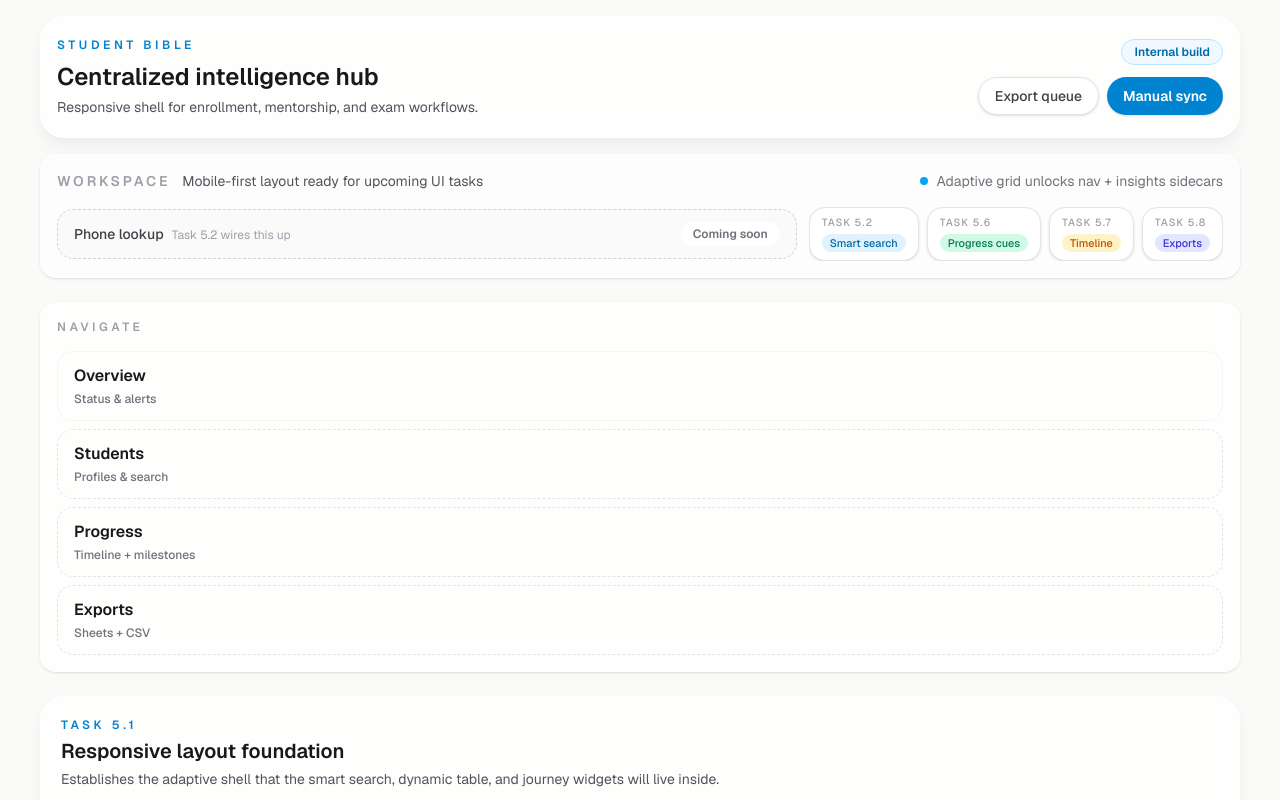
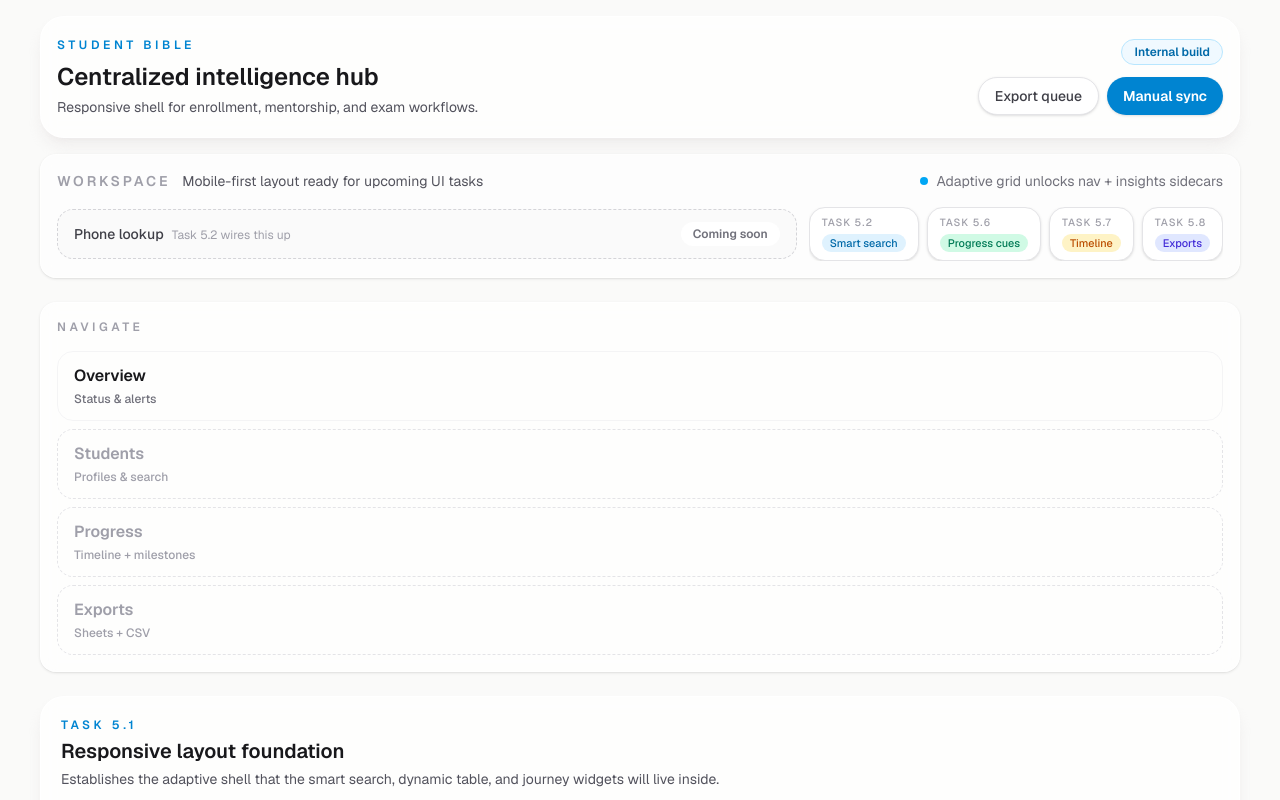
Before and after one commit to content-plutus/student-bible, a Next.js app: page / in a window 1280 px wide. Shown: the top 800 px of the page. Built offline with nearby package versions, Linux system fonts and the light colour scheme.

Commit message:
Align nav item colors with disabled state

```diff
--- a/src/components/layout/NavigationRail.tsx
+++ b/src/components/layout/NavigationRail.tsx
@@ -47,8 +47,17 @@ export function NavigationRail() {
                     : "border-zinc-100 text-zinc-600 hover:border-zinc-200",
                 )}
               >
-                <span className="block text-base font-semibold text-zinc-900">{item.title}</span>
-                <span className="text-xs text-zinc-500">{item.detail}</span>
+                <span
+                  className={cn(
+                    "block text-base font-semibold",
+                    isComingSoon ? "text-zinc-400" : "text-zinc-900",
+                  )}
+                >
+                  {item.title}
+                </span>
+                <span className={cn("text-xs", isComingSoon ? "text-zinc-400" : "text-zinc-500")}>
+                  {item.detail}
+                </span>
               </button>
             </li>
           );
```
